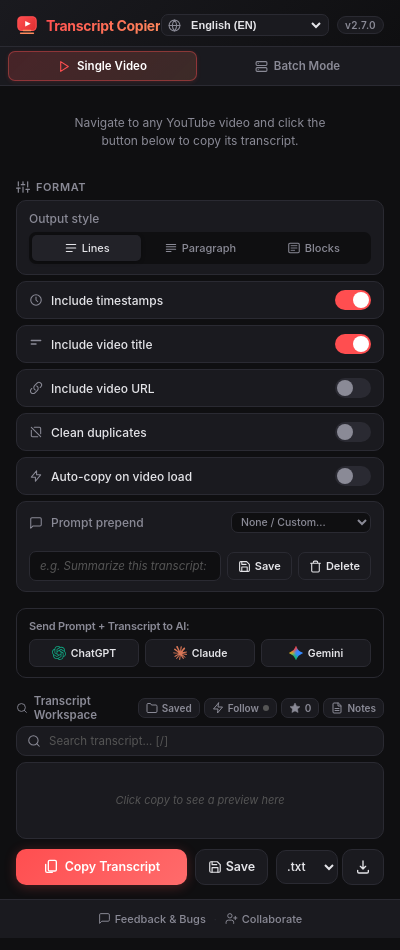
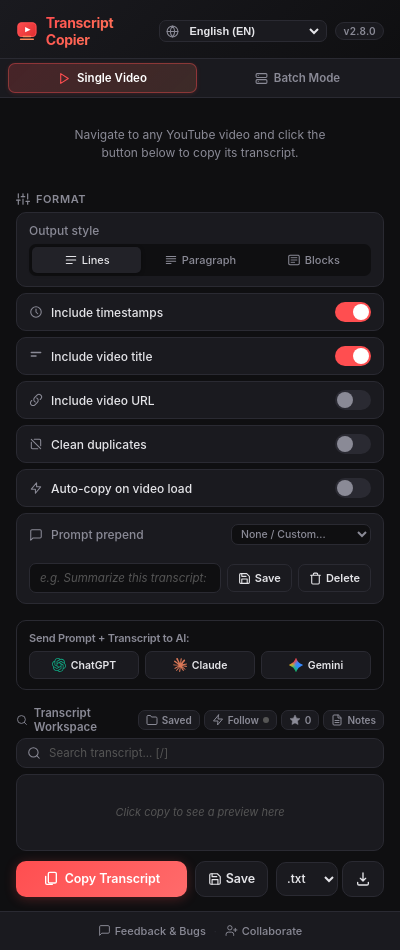
Before and after one commit to madireis/youtube-transcript-copier, a browser extension: page popup.html in a window 400 px wide. Drawn offline with Linux system fonts and the light colour scheme.

Commit message:
chore: bump version to 2.8.0 for Chrome Web Store release with 30 languages

```diff
--- a/package.json
+++ b/package.json
@@ -1,6 +1,6 @@
 {
   "name": "youtube-transcript-copier",
-  "version": "2.7.0",
+  "version": "2.8.0",
   "description": "YouTube Transcript Copier Chrome Extension with DOM-resistant multi-strategy extraction and offline test suite",
   "private": true,
   "scripts": {
--- a/popup.html
+++ b/popup.html
@@ -64,7 +64,7 @@
             <option value="fa">فارسی (FA)</option>
           </select>
         </div>
-        <span class="version-badge">v2.7.0</span>
+        <span class="version-badge">v2.8.0</span>
       </div>
     </header>
 
```
Also changed, not shown: README.md, dist/package/manifest.json, dist/package/popup.html, manifest.json, 1 other file.
